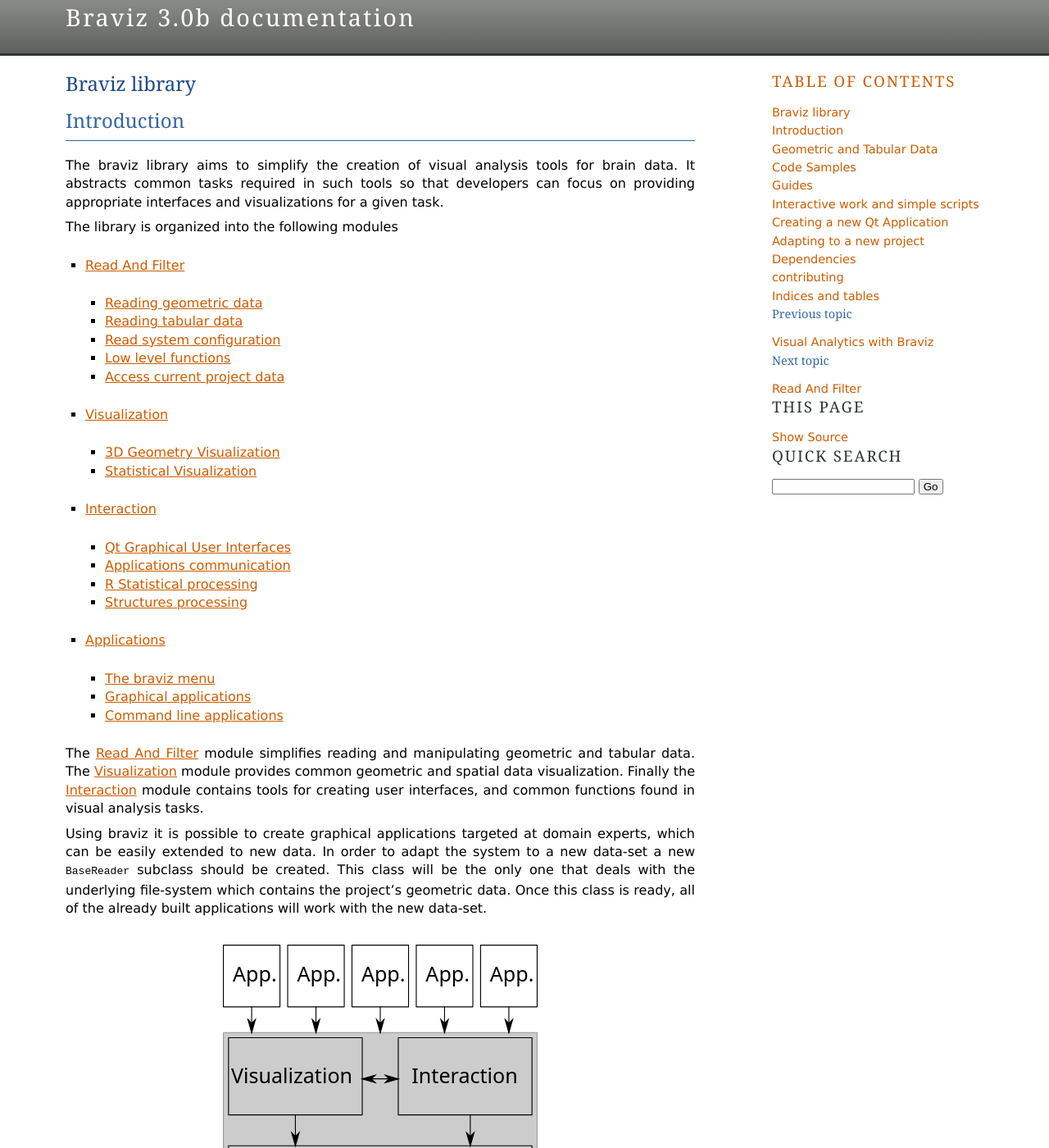
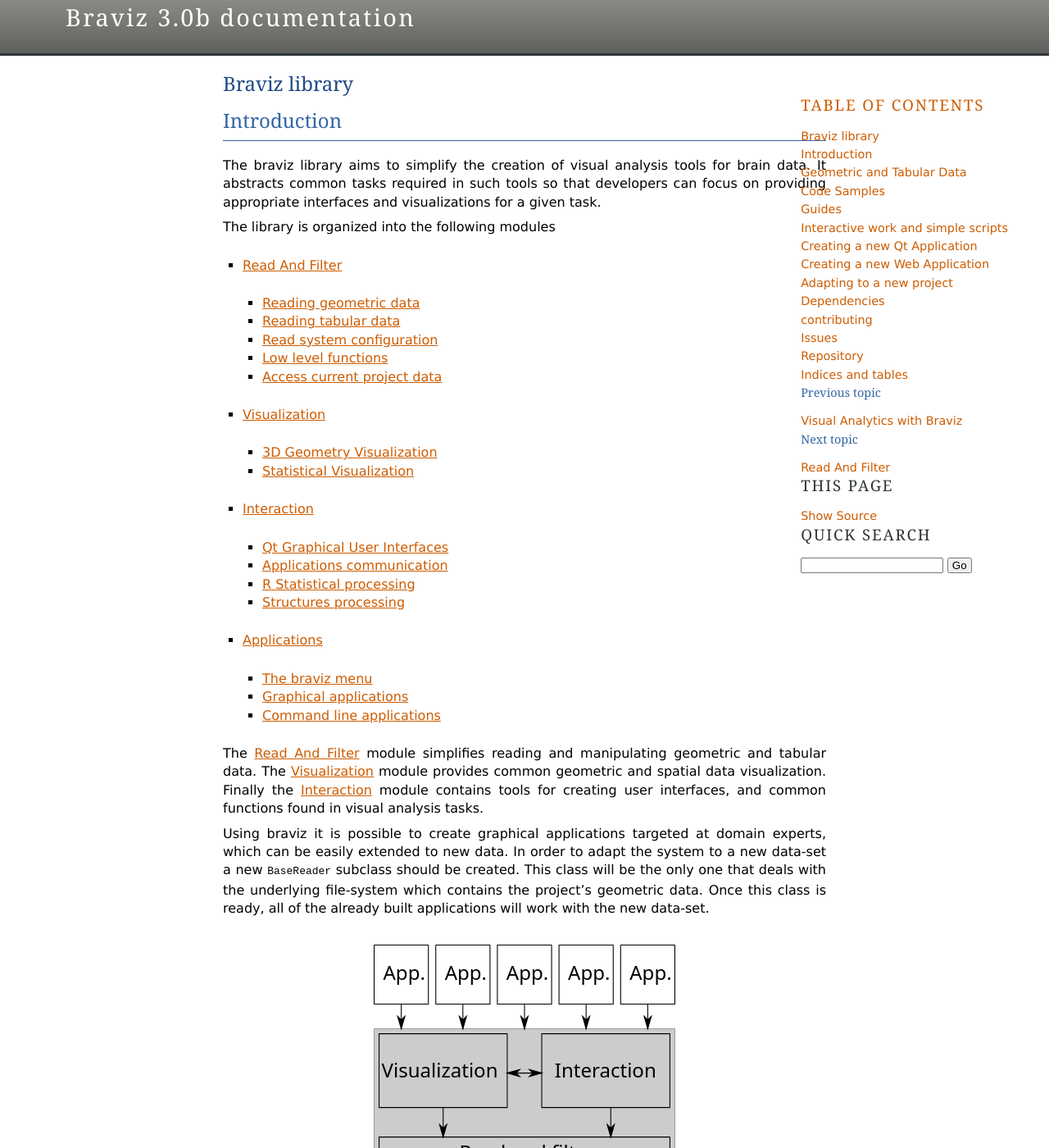
Before and after one commit to diego0020/braviz-app, a Sphinx documentation site: the page built from sphinx_doc/source/library/index.rst, in a window 1280 px wide and 1400 px high. Shown: the whole window at 82% size. Built offline with Sphinx 7.4.7, drawn with Linux system fonts in a browser that asks for light colours; some of the changed lines change nothing that is shown; some of the changed text lies outside the part shown.

Commit message:
theme changes for small screens

```diff
--- a/sphinx_doc/source/agogo_braviz/layout.html
+++ b/sphinx_doc/source/agogo_braviz/layout.html
@@ -45,14 +45,15 @@
 {% block content %}
     <div class="content-wrapper">
       <div class="content">
+        <div class="sidebar" id="agogo-sidebar">
+            {% block sidebar1 %}{{ sidebar() }}{% endblock %}
+        </div>
         <div class="document">
           {%- block document %}
             {{ super() }}
           {%- endblock %}
         </div>
-        <div class="sidebar" id="agogo-sidebar">
-            {% block sidebar1 %}{{ sidebar() }}{% endblock %}
-        </div>
+
         <div class="clearer"></div>
       </div>
     </div>
--- a/sphinx_doc/source/agogo_braviz/static/agogo.css_t
+++ b/sphinx_doc/source/agogo_braviz/static/agogo.css_t
@@ -25,7 +25,6 @@
 /* Page layout */
 
 div.header, div.content, div.footer {
-  width: {{ theme_pagewidth }};
   margin-left: auto;
   margin-right: auto;
 }
@@ -191,12 +190,14 @@
 }
 
 div.document {
-  width: {{ theme_documentwidth }};
-  float: left;
+  /* float: left; */
+  margin-left: auto;
+  margin-right: auto;
 }
 
 div.body {
   padding-right: 2em;
+  padding-left: 2em;
   text-align: {{ theme_textalign }};
 }
 
@@ -269,8 +270,6 @@
 /* Sidebar */
 
 div.sidebar {
-  width: {{ theme_sidebarwidth }};
-  float: right;
   font-size: .9em;
 }
 
@@ -597,7 +596,7 @@
     margin-top: 2em;
 }
 
-/* Sidebar */
+/* ---------------------Sidebar ----------------------------------------------------*/
 
 
 div.sidebar ul {
@@ -638,9 +637,23 @@
 
 
 div#agogo-sidebar {
+    margin: 2em auto 2em auto;
+    max-width: 550px;
+}
+
+
+@media screen and (min-width: 1150px){
+div#agogo-sidebar {
+    max-width: 280px;
     position: fixed;
     float: right;
     overflow: auto;
     height: auto;
     right: 50px;
 }
+div.header, div.content, div.footer {
+  max-width: {{ theme_pagewidth }};
+}
+div.document {
+  max-width: 50em;
+}
--- a/sphinx_doc/source/index.rst
+++ b/sphinx_doc/source/index.rst
@@ -8,7 +8,7 @@
     :maxdepth: 0
     :hidden:
 
-    Visual Analytics <visual/index>
+    Graphical Interface <graphical/index>
     Library <library/index>
 
 
--- a/sphinx_doc/source/library/applications.rst
+++ b/sphinx_doc/source/library/applications.rst
@@ -9,7 +9,7 @@
 This page will contain an overview of the scripts located in this module and some guidelines on creating new
 applications. For documentation from the user point of view please look at
 
-:doc:`../visual/applications`
+:doc:`../graphical/applications`
 
 
 .. module::braviz.applications.braviz_menu2
@@ -41,7 +41,7 @@
 Notice that the broadcast and receive addresses will be printed when the server starts. You may use this addresses
 to connect to the server from external applications.
 
-For an overview of the menu from the user point of view see :doc:`../visual/menu`
+For an overview of the menu from the user point of view see :doc:`../graphical/menu`
 
 Graphical applications
 ------------------------
@@ -61,7 +61,7 @@
 
 This application provides access to geometrical and tabular data from a single subject.
 
-See :doc:`User documentation <../visual/subject_overview>`.
+See :doc:`User documentation <../graphical/subject_overview>`.
 
 .. ----------------------------------------------------------------------
 
@@ -79,7 +79,7 @@
 are created as scenarios in the subject overview application. They are arranged in rows with respect to a nominal
 variable and sorted from left to right with respect to a real variable.
 
-See :doc:`User documentation <../visual/sample_overview>`.
+See :doc:`User documentation <../graphical/sample_overview>`.
 
 .. ----------------------------------------------------------------------
 
@@ -96,7 +96,7 @@
 This application specializes in fMRI data. It shows a timeline with the experiment design and the raw bold signal at
 the bottom.
 
-See :doc:`User documentation <../visual/fmri_explore>`.
+See :doc:`User documentation <../graphical/fmri_explore>`.
 
 .. ----------------------------------------------------------------------
 
@@ -113,7 +113,7 @@
 This application allows to compare two images in order to check if a registration algorithm was successful or
 to compare images from different subjects.
 
-See :doc:`User documentation <../visual/check_reg>`.
+See :doc:`User documentation <../graphical/check_reg>`.
 
 
 Create geometry
--- a/sphinx_doc/source/library/index.rst
+++ b/sphinx_doc/source/library/index.rst
@@ -110,6 +110,12 @@
 
 Building a new Qt Application and integrating it with the rest of the system.
 
+
+Creating a new Web Application
+^^^^^^^^^^^^^^^^^^^^^^^^^^^^^^
+
+Implementing a web visualization based on D3.
+
 Adapting to a new project
 ^^^^^^^^^^^^^^^^^^^^^^^^^^^^^^
 
@@ -139,13 +145,17 @@
 contributing
 --------------
 
+Issues
+^^^^^^^^^
+
+Please report bugs, issues and ideas for improvements in the
+`issue tracker <https://bitbucket.org/dieg0020/braviz/issues>`_
+
 Repository
+^^^^^^^^^^
 
-`https://bitbucket.org/dieg0020/braviz`_
-
-Issues
-
-`https://bitbucket.org/dieg0020/braviz/issues?status=new&status=open`_
+You may find the source code and propose improvements at the
+`mercurial repository <https://bitbucket.org/dieg0020/braviz>`_
 
 Indices and tables
 ==================
```
Also changed, not shown: sphinx_doc/source/graphical/index.rst (renamed from sphinx_doc/source/visual/index.rst).
